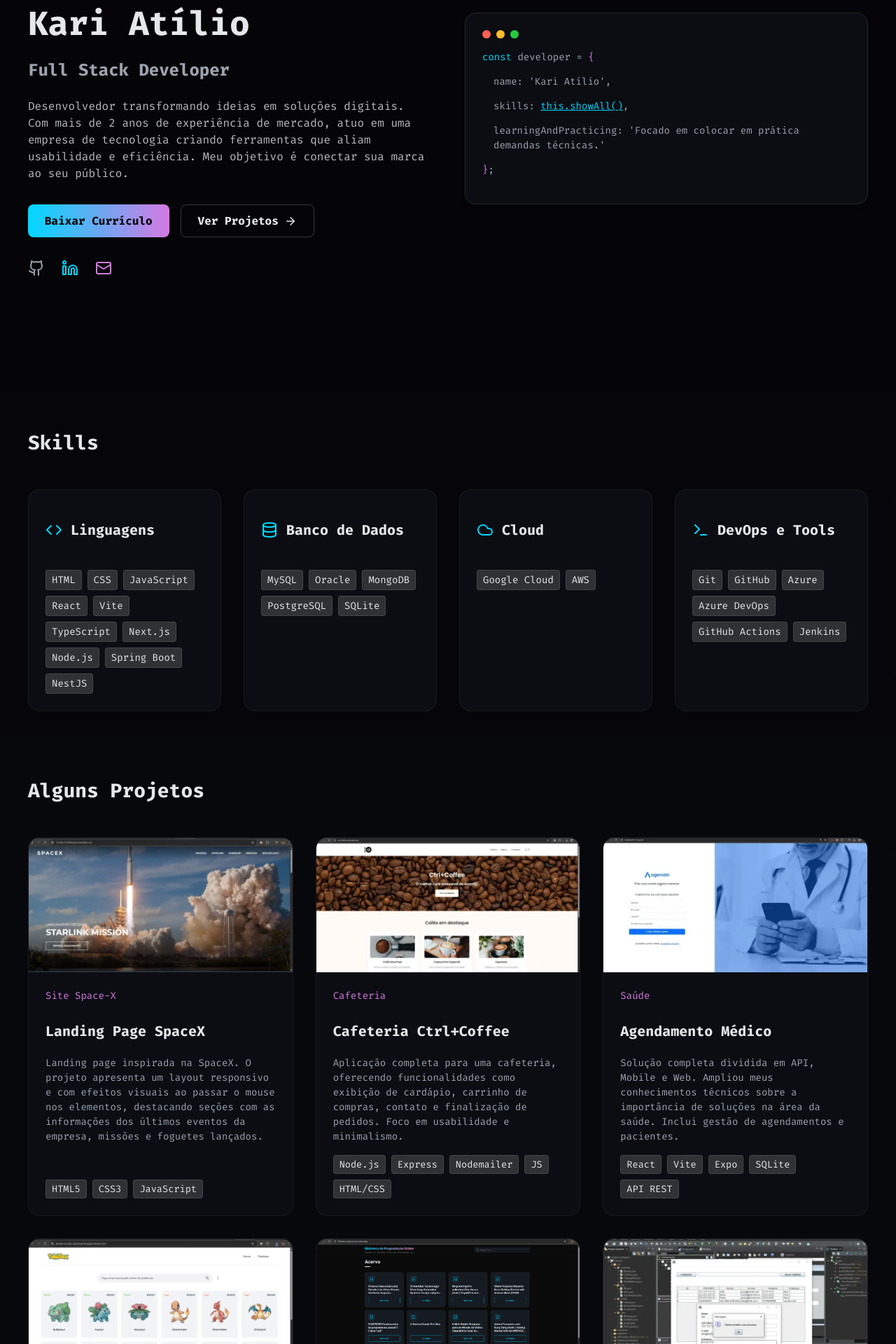
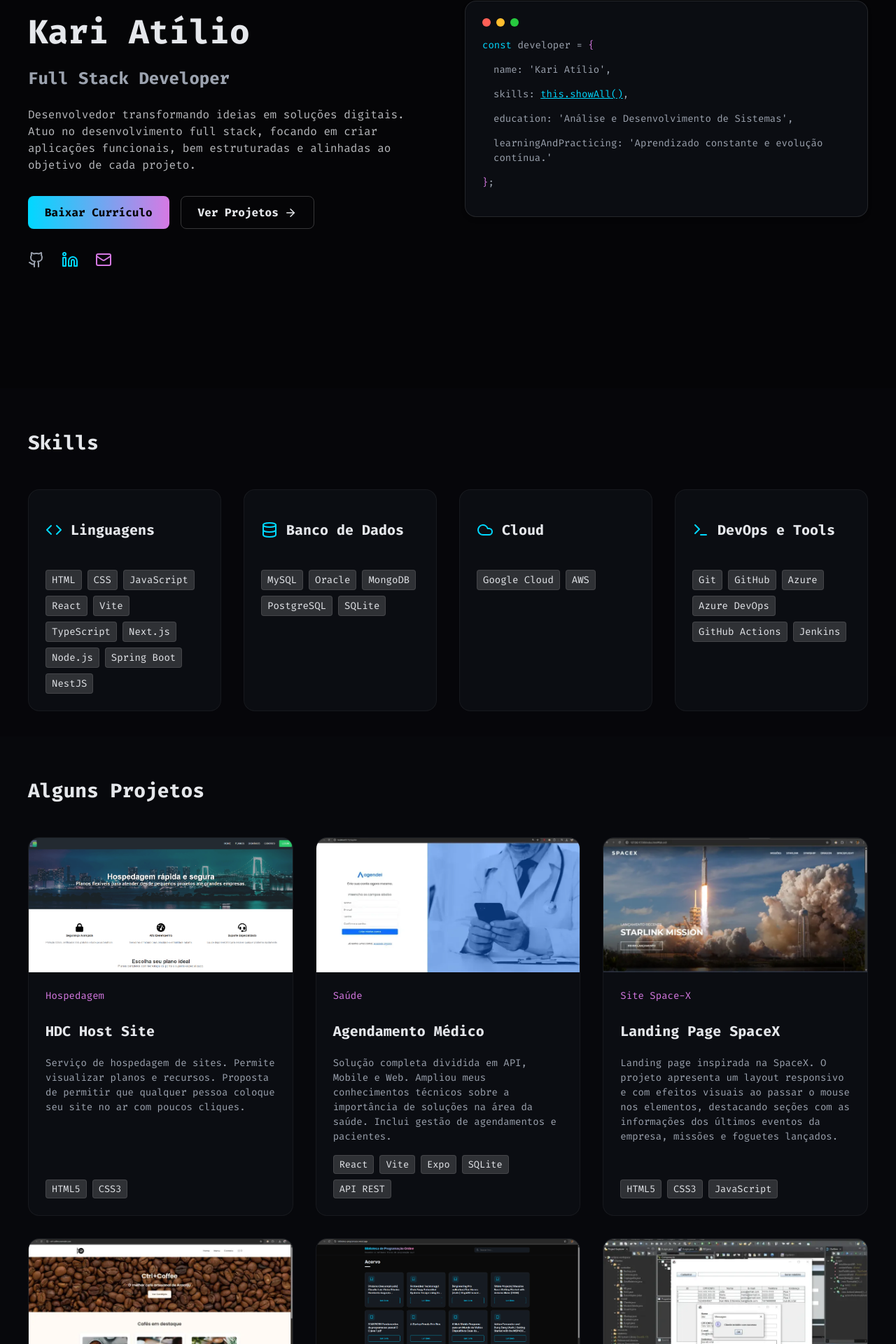
Before and after one commit to karimoreira/meu-portifolio, a React (Vite) app: page / in a window 1280 px wide. Shown: the part 305-2225 px from the top of the page at 70% size. Built offline with nearby package versions, Linux system fonts and the light colour scheme.

Commit message:
feat: img projeto hospedagem

```diff
--- a/src/components/Hero.jsx
+++ b/src/components/Hero.jsx
@@ -61,7 +61,8 @@ export default function Hero() {
             <p className="indent-1">
               skills: <a href="#skills" className="c-cyan hover-underline" onClick={(e) => scrollToSection(e, '#skills')}>this.showAll()</a>,
             </p>
-            <p className="indent-1">learningAndPracticing: <span className="c-gray">'Focado em colocar em prática demandas técnicas.'</span></p>
+            <p className="indent-1">education: <span className="c-gray">'Análise e Desenvolvimento de Sistemas'</span>,</p>
+            <p className="indent-1">learningAndPracticing: <span className="c-gray">'Aprendizado constante e evolução contínua.'</span></p>
             <p><span className="c-purple">{"}"}</span>;</p>
           </div>
         </div>
--- a/src/data/content.js
+++ b/src/data/content.js
@@ -4,7 +4,7 @@ export const personalData = {
   name: "Kari Atílio",
   role: "Full Stack Developer",
   intro: "Desenvolvedor transformando ideias em soluções digitais.",
-  about: "Com mais de 2 anos de experiência de mercado, atuo em uma empresa de tecnologia criando ferramentas que aliam usabilidade e eficiência. Meu objetivo é conectar sua marca ao seu público.",
+  about: "Atuo no desenvolvimento full stack, focando em criar aplicações funcionais, bem estruturadas e alinhadas ao objetivo de cada projeto.",
   resumeUrl: "/Curriculo_Kari_Atilio.pdf",
   social: {
     github: "https://github.com/karimoreira",
@@ -39,6 +39,24 @@ export const skills = [
 export const projects = [
   {
     id: 1,
+    tag: "Hospedagem",
+    title: "HDC Host Site",
+    description: "Serviço de hospedagem de sites. Permite visualizar planos e recursos. Proposta de permitir que qualquer pessoa coloque seu site no ar com poucos cliques.",
+    tech: ["HTML5", "CSS3"],
+    repo: "https://github.com/karimoreira/Site_Hospedagem_hDC_host",
+    image: "img/hostsite.webp"
+  },
+  {
+    id: 2,
+    tag: "Saúde",
+    title: "Agendamento Médico",
+    description: "Solução completa dividida em API, Mobile e Web. Ampliou meus conhecimentos técnicos sobre a importância de soluções na área da saúde. Inclui gestão de agendamentos e pacientes.",
+    tech: ["React", "Vite", "Expo", "SQLite", "API REST"],
+    repo: "https://github.com/karimoreira/Aplicacao-Medica-Agendei",
+    image: "img/criarconta.webp"
+  },
+  {
+    id: 3,
     tag: "Site Space-X",
     title: "Landing Page SpaceX",
     description: "Landing page inspirada na SpaceX. O projeto apresenta um layout responsivo e com efeitos visuais ao passar o mouse nos elementos, destacando seções com as informações dos últimos eventos da empresa, missões e foguetes lançados.",
@@ -48,7 +66,7 @@ export const projects = [
     image: "img/space-x.webp"
   },
   {
-    id: 2,
+    id: 4,
     tag: "Cafeteria",
     title: "Cafeteria Ctrl+Coffee",
     description: "Aplicação completa para uma cafeteria, oferecendo funcionalidades como exibição de cardápio, carrinho de compras, contato e finalização de pedidos. Foco em usabilidade e minimalismo.",
@@ -57,26 +75,7 @@ export const projects = [
     deploy: "https://github.com/karimoreira/Cafeteria_Ctrl_Coffee",
     image: "img/frontcoffee.webp"
   },
-  {
-    id: 3,
-    tag: "Saúde",
-    title: "Agendamento Médico",
-    description: "Solução completa dividida em API, Mobile e Web. Ampliou meus conhecimentos técnicos sobre a importância de soluções na área da saúde. Inclui gestão de agendamentos e pacientes.",
-    tech: ["React", "Vite", "Expo", "SQLite", "API REST"],
-    repo: "https://github.com/karimoreira/Aplicacao-Medica-Agendei",
-    image: "img/criarconta.webp"
-  },
-  {
-    id: 4,
-    tag: "Pokédex",
-    title: "Consulta de Pokémons",
-    description: "Aplicação responsiva que consome a PokéAPI via requisições assíncronas para renderizar cards dinâmicos. Implementa paginação, filtragem por tipos e busca eficiente.",
-    tech: ["JavaScript", "Fetch API", "HTML5", "CSS3"],
-    repo: "https://github.com/karimoreira/desafio-tecnico/",
-    deploy: "https://desafio-tecnico-peach.vercel.app/pokedex.html",
-    image: "img/pokedex.webp"
-  },
-  {
+ {
     id: 5,
     tag: "Biblioteca",
     title: "Biblioteca Online",
@@ -97,21 +96,22 @@ export const projects = [
   },
   {
     id: 7,
+    tag: "Pokédex",
+    title: "Consulta de Pokémons",
+    description: "Aplicação responsiva que consome a PokéAPI via requisições assíncronas para renderizar cards dinâmicos. Implementa paginação, filtragem por tipos e busca eficiente.",
+    tech: ["JavaScript", "Fetch API", "HTML5", "CSS3"],
+    repo: "https://github.com/karimoreira/desafio-tecnico/",
+    deploy: "https://desafio-tecnico-peach.vercel.app/pokedex.html",
+    image: "img/pokedex.webp"
+  },
+  {
+    id: 8,
     tag: "Animação",
     title: "Sistema Solar",
     description: "Simulação visual dos planetas orbitando o Sol, incluindo a Lua e a Terra. As órbitas são traçadas com efeitos de rotação e velocidades proporcionais ao tempo orbital real.",
     tech: ["CSS", "HTML5", "Frontend"],
     repo: "https://github.com/karimoreira/sistema-solar",
     image: "img/sistemasolar.webp"
-  },
-  {
-    id: 8,
-    tag: "Hospedagem",
-    title: "HDC Host",
-    description: "Interface intuitiva para serviço de hospedagem de sites. Permite visualizar planos e recursos. Proposta de permitir que qualquer pessoa coloque seu site no ar com poucos cliques.",
-    tech: ["HTML5", "CSS3"],
-    repo: "https://github.com/karimoreira/Site_Hospedagem_hDC_host",
-    image: "img/hostsite.webp"
   },
   {
     id: 9,
```
Also changed, not shown: public/img/hostsite.webp.
